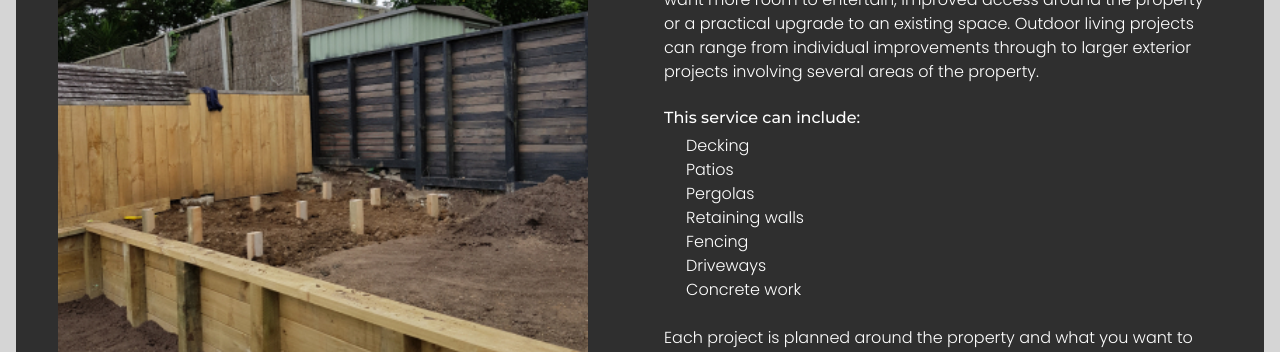
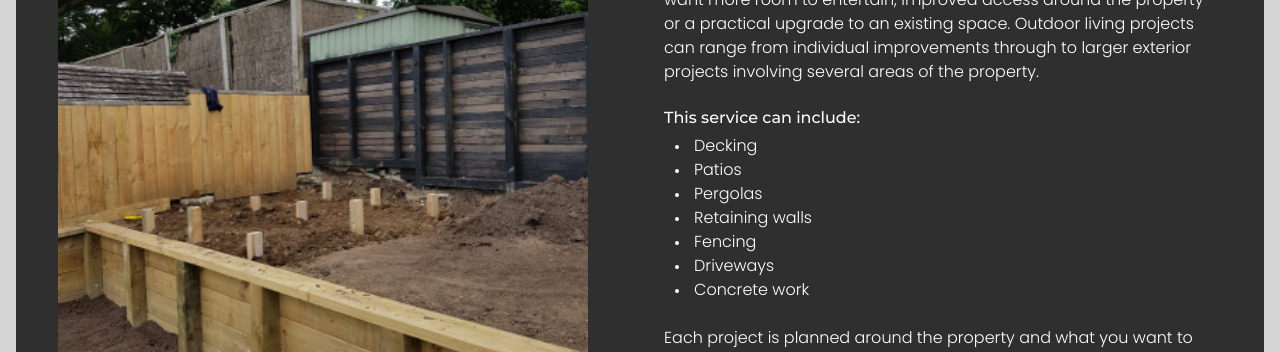
Before and after one commit to GMFB-Web-Dev/Great-Dane-Builders, a Next.js app: page /services in a window 1280 px wide. Shown: the part 1700-2052 px from the top of the page. Built offline with nearby package versions, Linux system fonts and the light colour scheme.

Commit message:
Show outdoor living bullet markers

```diff
--- a/app/globals.css
+++ b/app/globals.css
@@ -156,8 +156,9 @@ h2 { color: var(--muted); font-size: clamp(46px, 5.55vw, 80px); font-weight: 500
 .outdoor-showcase__copy h2 { color: white; margin-bottom: 24px; }
 .outdoor-showcase__copy p { font-weight: 300; }
 .outdoor-showcase__copy > strong { display: block; margin: 22px 0 4px; }
-.outdoor-showcase__copy ul { margin: 0 0 24px; padding-left: 22px; }
-.outdoor-showcase__copy li { font-weight: 300; }
+.outdoor-showcase__copy ul { margin: 0 0 24px; padding-left: 26px; list-style: disc outside; }
+.outdoor-showcase__copy li { padding-left: 4px; font-weight: 300; }
+.outdoor-showcase__copy li::marker { color: white; font-size: .8em; }
 .outdoor-showcase__gallery { display: grid; grid-template-columns: repeat(4, minmax(230px, 1fr)); gap: 26px; margin-top: 58px; overflow: hidden; }
 .outdoor-showcase__thumb { position: relative; height: 296px; overflow: hidden; border-radius: 30px; }
 .outdoor-showcase__controls { display: flex; align-items: center; justify-content: space-between; margin-top: 44px; }
```
